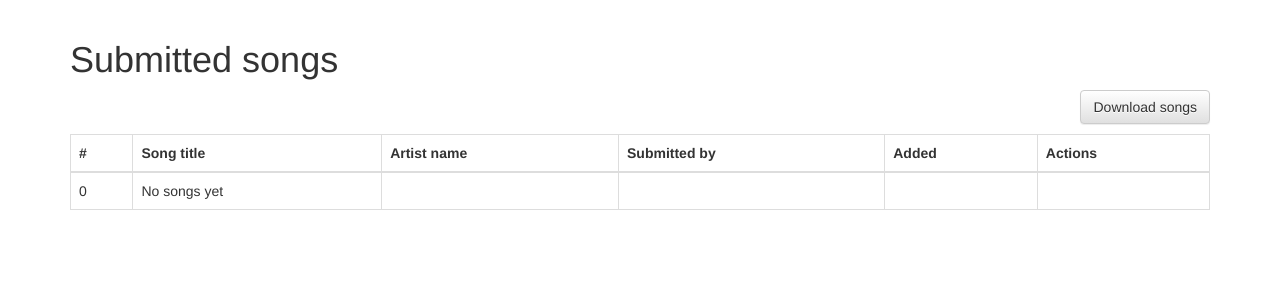
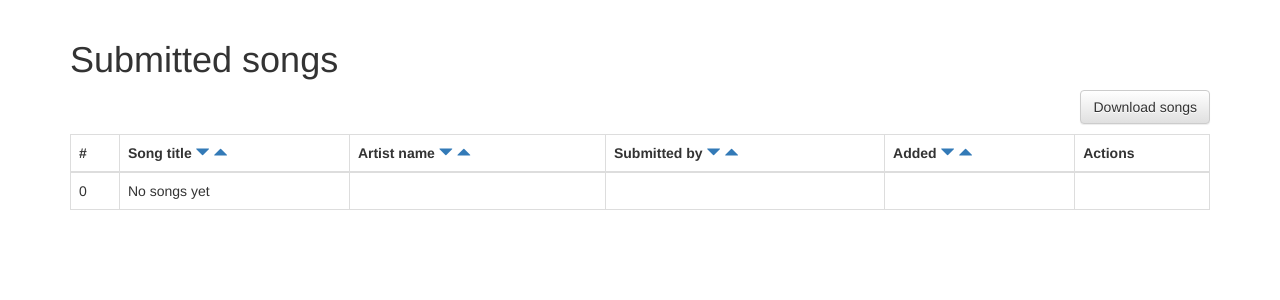
Before and after one commit to jgasteiz/wedding, a Django app: template templates/cms/songs.html in a window 1280 px wide. Shown: the part 52-352 px from the top of the page. Run offline with Django 3.2, Linux system fonts and the light colour scheme; the template is opened without the code that fills it, so the values that code supplies are empty; style sheets or scripts are compiled from the project's sources; some libraries are stand-ins or nearby versions.

Commit message:
Add ordering

```diff
--- a/templates/cms/songs.html
+++ b/templates/cms/songs.html
@@ -17,10 +17,22 @@
         <thead>
             <tr>
                 <th>#</th>
-                <th>Song title</th>
-                <th>Artist name</th>
-                <th>Submitted by</th>
-                <th>Added</th>
+                <th>Song title
+                    <a href="{% url 'cms:songs' %}?order_by=name"><i class="glyphicon glyphicon-triangle-bottom"></i></a>
+                    <a href="{% url 'cms:songs' %}?order_by=-name"><i class="glyphicon glyphicon-triangle-top"></i></a>
+                </th>
+                <th>Artist name
+                    <a href="{% url 'cms:songs' %}?order_by=artist"><i class="glyphicon glyphicon-triangle-bottom"></i></a>
+                    <a href="{% url 'cms:songs' %}?order_by=-artist"><i class="glyphicon glyphicon-triangle-top"></i></a>
+                </th>
+                <th>Submitted by
+                    <a href="{% url 'cms:songs' %}?order_by=submitted_by"><i class="glyphicon glyphicon-triangle-bottom"></i></a>
+                    <a href="{% url 'cms:songs' %}?order_by=-submitted_by"><i class="glyphicon glyphicon-triangle-top"></i></a>
+                </th>
+                <th>Added
+                    <a href="{% url 'cms:songs' %}?order_by=added"><i class="glyphicon glyphicon-triangle-bottom"></i></a>
+                    <a href="{% url 'cms:songs' %}?order_by=-added"><i class="glyphicon glyphicon-triangle-top"></i></a>
+                </th>
                 <th>Actions</th>
             </tr>
         </thead>
```
Also changed, not shown: cms/views.py (+8 -1 lines).
